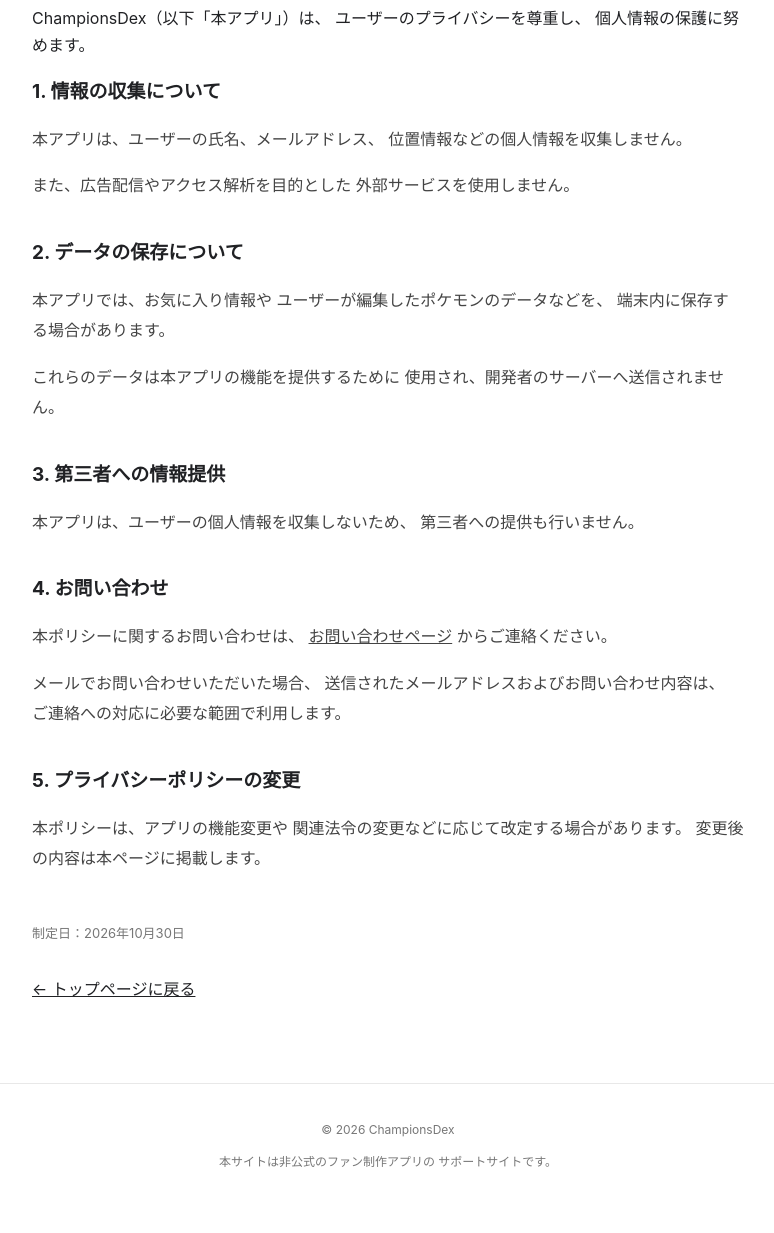
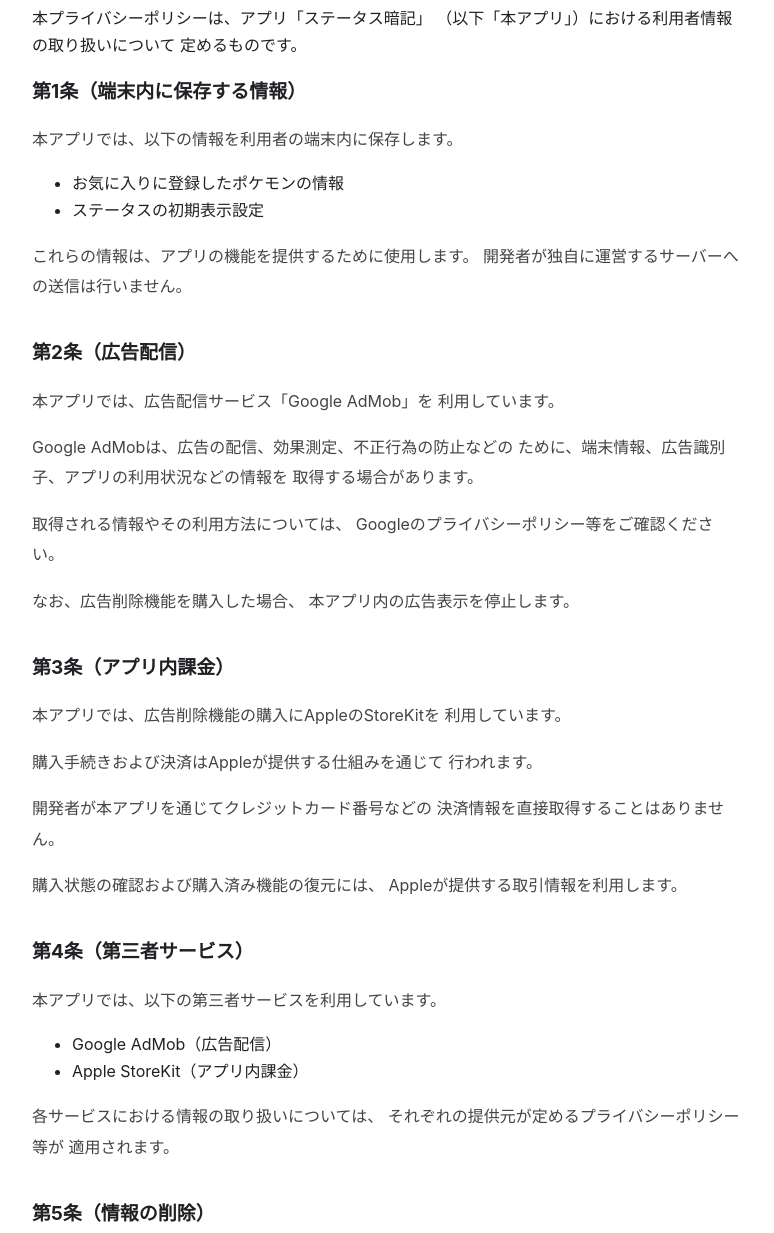
Before and after one commit to KeisukeKometani/championsdex-pages, a plain HTML site: page privacy.html in a window 1280 px wide. Shown: the part 240-1473 px from the top of the page, without its empty margins (252-1026 px from the left). Before the commit the page ends 1449 px from the top, so only its background shows below. Drawn offline with Linux system fonts and the light colour scheme.

Commit message:
メールアドレスの修正、プライバシーポリシーの中身の修正

```diff
--- a/privacy.html
+++ b/privacy.html
@@ -5,7 +5,7 @@
   <meta charset="UTF-8">
   <meta name="viewport" content="width=device-width, initial-scale=1">
   <meta name="description"
-        content="ChampionsDexのプライバシーポリシー">
+        content="ステータス暗記のプライバシーポリシー">
   <title>プライバシーポリシー | ChampionsDex</title>
   <link rel="stylesheet" href="style.css">
 </head>
@@ -18,68 +18,106 @@
     <h1>プライバシーポリシー</h1>
 
     <p>
-      ChampionsDex（以下「本アプリ」）は、
-      ユーザーのプライバシーを尊重し、
-      個人情報の保護に努めます。
+      本プライバシーポリシーは、アプリ「ステータス暗記」
+      （以下「本アプリ」）における利用者情報の取り扱いについて
+      定めるものです。
     </p>
 
     <section>
-      <h2>1. 情報の収集について</h2>
+      <h2>第1条（端末内に保存する情報）</h2>
+      <p>本アプリでは、以下の情報を利用者の端末内に保存します。</p>
+      <ul>
+        <li>お気に入りに登録したポケモンの情報</li>
+        <li>ステータスの初期表示設定</li>
+      </ul>
       <p>
-        本アプリは、ユーザーの氏名、メールアドレス、
-        位置情報などの個人情報を収集しません。
-      </p>
-      <p>
-        また、広告配信やアクセス解析を目的とした
-        外部サービスを使用しません。
+        これらの情報は、アプリの機能を提供するために使用します。
+        開発者が独自に運営するサーバーへの送信は行いません。
       </p>
     </section>
 
     <section>
-      <h2>2. データの保存について</h2>
+      <h2>第2条（広告配信）</h2>
       <p>
-        本アプリでは、お気に入り情報や
-        ユーザーが編集したポケモンのデータなどを、
-        端末内に保存する場合があります。
+        本アプリでは、広告配信サービス「Google AdMob」を
+        利用しています。
       </p>
       <p>
-        これらのデータは本アプリの機能を提供するために
-        使用され、開発者のサーバーへ送信されません。
+        Google AdMobは、広告の配信、効果測定、不正行為の防止などの
+        ために、端末情報、広告識別子、アプリの利用状況などの情報を
+        取得する場合があります。
+      </p>
+      <p>
+        取得される情報やその利用方法については、
+        Googleのプライバシーポリシー等をご確認ください。
+      </p>
+      <p>
+        なお、広告削除機能を購入した場合、
+        本アプリ内の広告表示を停止します。
       </p>
     </section>
 
     <section>
-      <h2>3. 第三者への情報提供</h2>
+      <h2>第3条（アプリ内課金）</h2>
       <p>
-        本アプリは、ユーザーの個人情報を収集しないため、
-        第三者への提供も行いません。
+        本アプリでは、広告削除機能の購入にAppleのStoreKitを
+        利用しています。
+      </p>
+      <p>
+        購入手続きおよび決済はAppleが提供する仕組みを通じて
+        行われます。
+      </p>
+      <p>
+        開発者が本アプリを通じてクレジットカード番号などの
+        決済情報を直接取得することはありません。
+      </p>
+      <p>
+        購入状態の確認および購入済み機能の復元には、
+        Appleが提供する取引情報を利用します。
       </p>
     </section>
 
     <section>
-      <h2>4. お問い合わせ</h2>
+      <h2>第4条（第三者サービス）</h2>
       <p>
-        本ポリシーに関するお問い合わせは、
-        <a href="contact.html">お問い合わせページ</a>
-        からご連絡ください。
+        本アプリでは、以下の第三者サービスを利用しています。
       </p>
+      <ul>
+        <li>Google AdMob（広告配信）</li>
+        <li>Apple StoreKit（アプリ内課金）</li>
+      </ul>
       <p>
-        メールでお問い合わせいただいた場合、
-        送信されたメールアドレスおよびお問い合わせ内容は、
-        ご連絡への対応に必要な範囲で利用します。
+        各サービスにおける情報の取り扱いについては、
+        それぞれの提供元が定めるプライバシーポリシー等が
+        適用されます。
       </p>
     </section>
 
     <section>
-      <h2>5. プライバシーポリシーの変更</h2>
+      <h2>第5条（情報の削除）</h2>
       <p>
-        本ポリシーは、アプリの機能変更や
-        関連法令の変更などに応じて改定する場合があります。
-        変更後の内容は本ページに掲載します。
+        お気に入り情報や表示設定など、端末内に保存された情報は、
+        アプリを削除することで削除されます。
+      </p>
+      <p>
+        ただし、端末のバックアップ等に情報が残る場合があります。
+      </p>
+      <p>
+        GoogleおよびAppleが取り扱う情報については、
+        各社の定める方法に従って管理されます。
       </p>
     </section>
 
-    <p class="policy-date">制定日：2026年10月30日</p>
+    <section>
+      <h2>第6条（プライバシーポリシーの変更）</h2>
+      <p>
+        本プライバシーポリシーは、必要に応じて変更する場合が
+        あります。
+      </p>
+      <p>
+        変更後の内容は、本アプリ内に掲載します。
+      </p>
+    </section>
 
     <p>
       <a href="index.html">← トップページに戻る</a>
```
Also changed, not shown: contact.html (+2 -2 lines).
